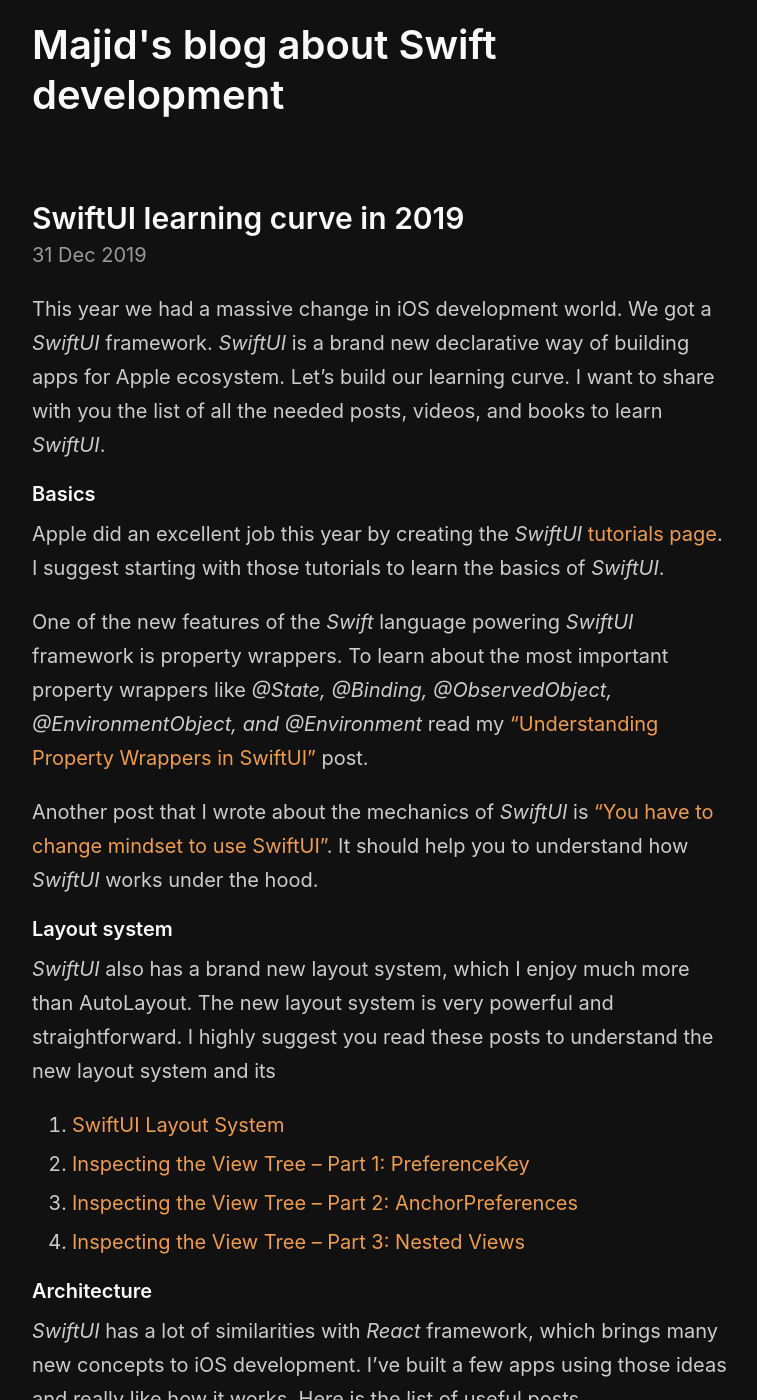
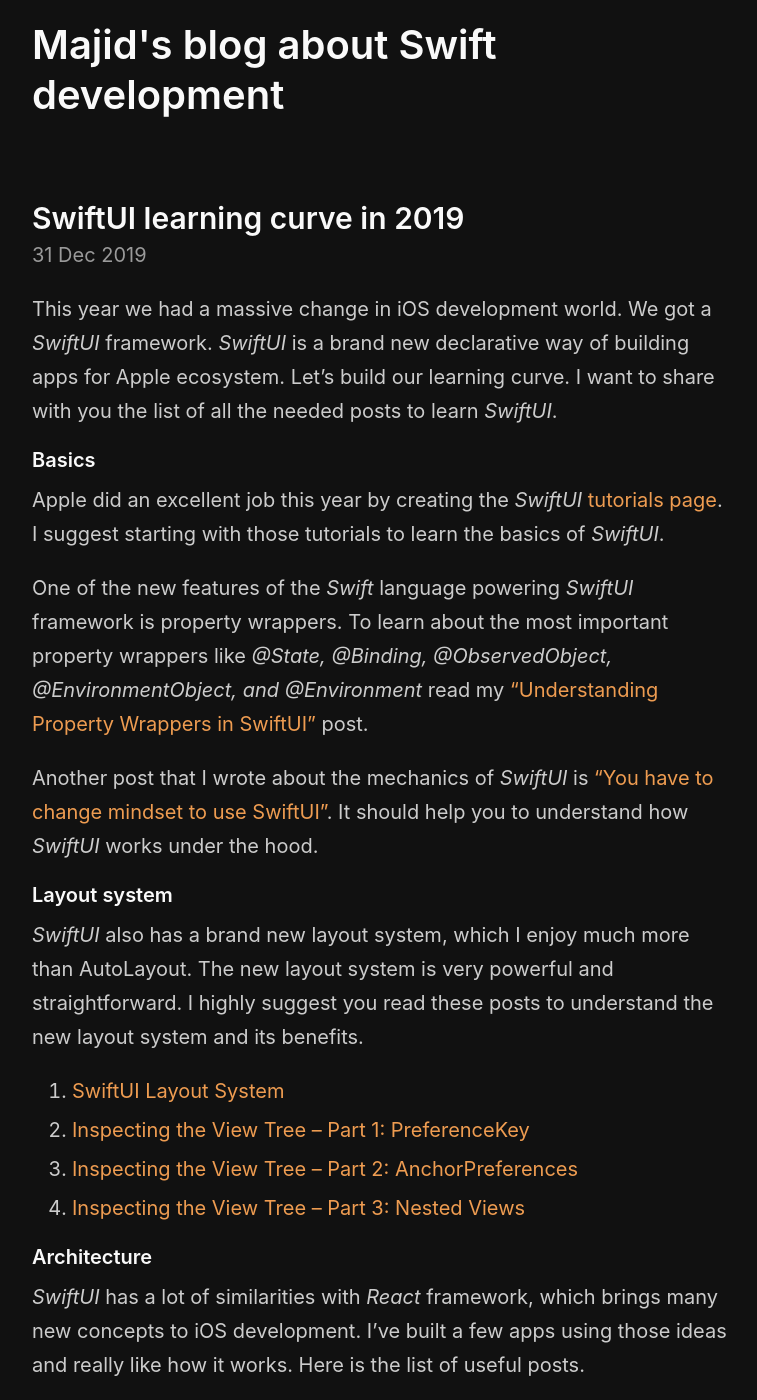
Before and after one commit to mecid/mecid.github.io, a Jekyll site: the page built from _posts/2019-12-31-swiftui-learning-curve-in-2019.md, in a window 1280 px wide and 1400 px high. Shown: the whole window, without its empty margins (258-1015 px from the left). Built offline with Jekyll 4.4.1, drawn with Linux system fonts in a browser that asks for light colours.

Commit message:
Update 2019-12-31-swiftui-learning-curve-in-2019.md

```diff
--- a/_posts/2019-12-31-swiftui-learning-curve-in-2019.md
+++ b/_posts/2019-12-31-swiftui-learning-curve-in-2019.md
@@ -4,7 +4,7 @@
 image: /public/swiftui.png
 ---
 
-This year we had a massive change in iOS development world. We got a *SwiftUI* framework. *SwiftUI* is a brand new declarative way of building apps for Apple ecosystem. Let's build our learning curve. I want to share with you the list of all the needed posts, videos, and books to learn *SwiftUI*.
+This year we had a massive change in iOS development world. We got a *SwiftUI* framework. *SwiftUI* is a brand new declarative way of building apps for Apple ecosystem. Let's build our learning curve. I want to share with you the list of all the needed posts to learn *SwiftUI*.
 
 #### Basics
 Apple did an excellent job this year by creating the *SwiftUI* [tutorials page](https://developer.apple.com/tutorials/swiftui/). I suggest starting with those tutorials to learn the basics of *SwiftUI*.
@@ -14,7 +14,7 @@
 Another post that I wrote about the mechanics of *SwiftUI* is ["You have to change mindset to use SwiftUI"](/2019/11/19/you-have-to-change-mindset-to-use-swiftui/). It should help you to understand how *SwiftUI* works under the hood.
 
 #### Layout system
-*SwiftUI* also has a brand new layout system, which I enjoy much more than AutoLayout. The new layout system is very powerful and straightforward. I highly suggest you read these posts to understand the new layout system and its
+*SwiftUI* also has a brand new layout system, which I enjoy much more than AutoLayout. The new layout system is very powerful and straightforward. I highly suggest you read these posts to understand the new layout system and its benefits.
 
 1. [SwiftUI Layout System](https://kean.github.io/post/swiftui-layout-system)
 2. [Inspecting the View Tree – Part 1: PreferenceKey](https://swiftui-lab.com/communicating-with-the-view-tree-part-1/)
```
